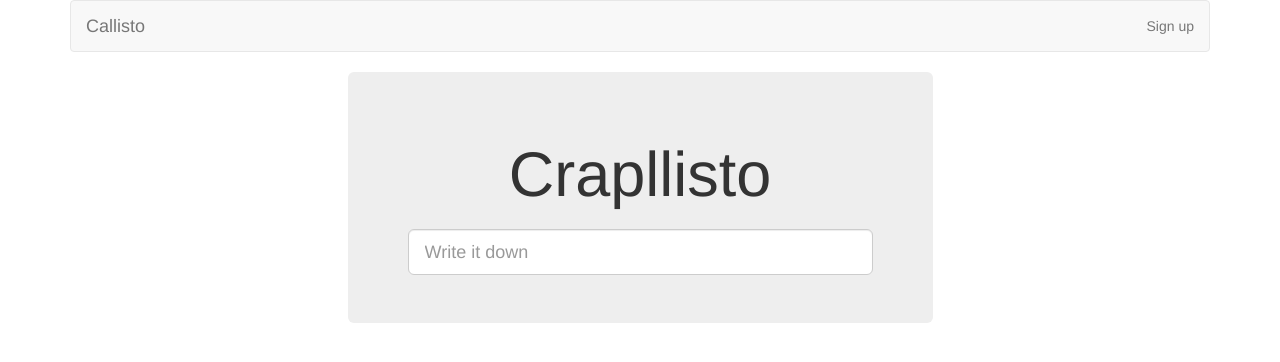
After one commit to project-callisto/django-wizard-builder, a Django app: template reports/templates/crapllisto.html in a window 1280 px wide. The commit adds this page. Shown: the top 362 px of the page. Run offline with Django 3.2, Linux system fonts and the light colour scheme; the template is opened without the code that fills it: values that come from a table or form of the project are taken from there, others are empty; some libraries are stand-ins or nearby versions.

Commit message:
refactor crapllisto templates out add nabber

```diff
--- a/reports/templates/base.html
+++ b/reports/templates/base.html
@@ -11,29 +11,18 @@
 <body>
 <div class="container">
 
-    <div class="row">
-        <div class="col-md-6 col-md-offset-3 jumbotron">
-            <div class="text-center">
-                <h1>Crapllisto</h1>
-                <h2>{% block header_text %}{% endblock %}</h2>
-                <form method="POST" action="{% block form_action %}{% endblock %}">
-                    {% if form.errors %}
-                    <div class="form-group has-error">
-                        <span class="help-block">{{ form.text.errors }}</span>
-                    </div>
-                    {% endif %}
-                    {{ form.text }}
-                    {% csrf_token %}
-                </form>
-            </div>
+    <nav class="navbar navbar-default">
+      <div class="container-fluid">
+        <div class="navbar-header">
+          <a class="navbar-brand" href="/">Callisto</a>
         </div>
-    </div>
-    <div class="row">
-        <div class="col-md-6 col-md-offset-3">
-            {% block table %}
-            {% endblock %}
-        </div>
-    </div>
+        <ul class="nav navbar-nav navbar-right">
+            <li><a href="/signup" id="id_signup">Sign up</a></li>
+        </ul>
+      </div>
+    </nav>
+
+    {% block content %}{% endblock %}
 
 </div>
 <script src="http://code.jquery.com/jquery.min.js"></script>
--- /dev/null
+++ b/reports/templates/crapllisto.html
@@ -0,0 +1,26 @@
+{% extends 'base.html' %}
+{% block content %}
+    <div class="row">
+        <div class="col-md-6 col-md-offset-3 jumbotron">
+            <div class="text-center">
+                <h1>Crapllisto</h1>
+                <h2>{% block header_text %}{% endblock %}</h2>
+                <form method="POST" action="{% block form_action %}{% endblock %}">
+                    {% if form.errors %}
+                    <div class="form-group has-error">
+                        <span class="help-block">{{ form.text.errors }}</span>
+                    </div>
+                    {% endif %}
+                    {{ form.text }}
+                    {% csrf_token %}
+                </form>
+            </div>
+        </div>
+    </div>
+    <div class="row">
+        <div class="col-md-6 col-md-offset-3">
+            {% block table %}
+            {% endblock %}
+        </div>
+    </div>
+{% endblock %}
--- a/reports/templates/home.html
+++ b/reports/templates/home.html
@@ -1,3 +1,3 @@
-{% extends 'base.html' %}
+{% extends 'crapllisto.html' %}
 {% block header_text %}Start a new report{% endblock %}
 {% block form_action %}{% url 'new_profile' %}{% endblock %}
--- a/reports/templates/profile.html
+++ b/reports/templates/profile.html
@@ -1,4 +1,4 @@
-{% extends 'base.html' %}
+{% extends 'crapllisto.html' %}
 {% block header_text %}Your reports{% endblock %}
 {% block form_action %}{% url 'view_profile' profile.id %}{% endblock %}
 {% block table %}
```
